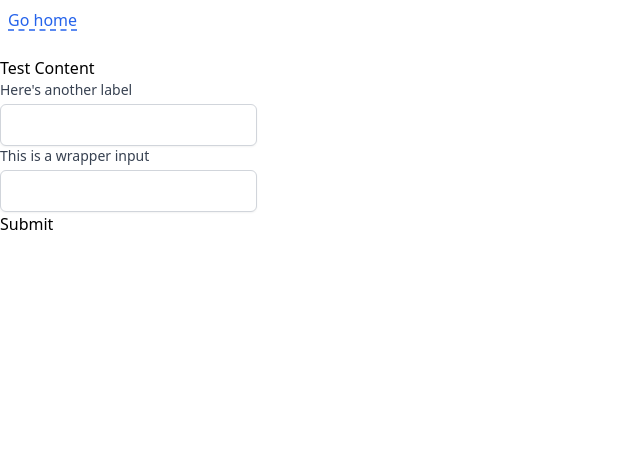
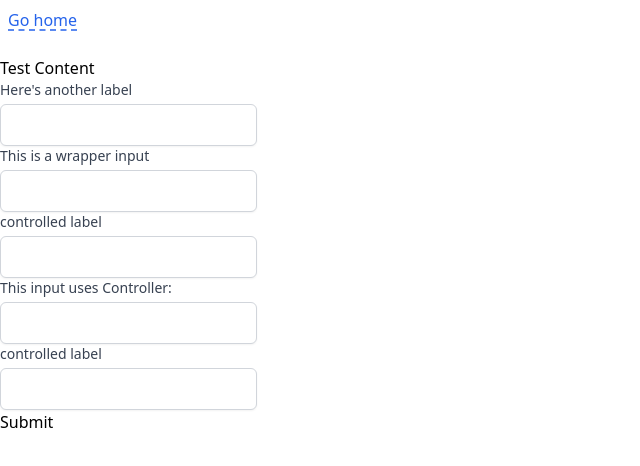
Before and after one commit to tayv/Project-Bubblegum, a Next.js app: page /quiz1/pg4 in a window 1280 px wide. Shown: the top 466 px of the page, without its empty margins (0-640 px from the left). Built offline with nearby package versions, Linux system fonts and the light colour scheme.

Commit message:
Added state to WrapperInput and also rhf Controller. Still needs work

```diff
--- a/components/UpdateInputState.tsx
+++ b/components/UpdateInputState.tsx
@@ -8,7 +8,7 @@ const UpdateInputState = () => {
       ...inputValue,
       [e.currentTarget.name]: e.currentTarget.value
     })
-    console.log("State", inputValue)
+    console.log("Save this value to state", inputValue)
   return [inputValue, handleInputChange] // Need so we can use array destructuring when called in the component to make state available
   }
 
--- a/components/WrapperInput.tsx
+++ b/components/WrapperInput.tsx
@@ -1,30 +1,44 @@
 import React, {FC} from 'react'
 import { Input } from '@components/atoms/input'
-import { appendErrors } from 'react-hook-form'
+import { useForm, Controller } from 'react-hook-form'
 import { InputProps } from '@components/atoms/input'
+import UpdateInputState from '@components/UpdateInputState'
+
 
 const WrapperInput: FC<InputProps> = ({
   name,
   rules,
-  register,
+ // register,
  // errors,
   onChange,
   ...props
 }) => {
 
  // const [inputValue, handleInputChange] = UpdateInputState()
+ const [inputValue, handleInputChange] = UpdateInputState()
+
+ const { register, control, handleSubmit, formState: { errors } } = useForm()
 
   const testName = {name}
  // console.log("name:", testName,"errors:", errors, "errors[{name}] is true:", !(errors[{name}]))
   return (
 
     <div>
-      <Input name={name} {...props} {...(register && register(name, rules))}
+      <Input name={name} {...props} {...register(name, {onChange: (e)=>{console.log("yes", e)} }, rules ) }
       />
       {
       //  errors[{name}] && <p className="text-red-600">Please enter something</p>
         // https://react-hook-form.com/api/useform/register rules says rhf uses dot notation only for typescript consistency
       }
+
+      <Controller
+        control={control}
+        name="test"
+        render={({ field }) => (
+          <Input label="controlled label" {...field} onChange={(e) => {console.log("jjjjj", field.value)}} />
+        )}
+      />
+
     </div>
 
   )
--- a/pages/quiz1/pg4.tsx
+++ b/pages/quiz1/pg4.tsx
@@ -4,7 +4,6 @@ import Breadcrumbs from '@components/Breadcrumbs'
 import { useForm } from 'react-hook-form'
 import WrapperInput from '@components/WrapperInput'
 import UpdateInputState from '@components/UpdateInputState'
-
 
  const testForm: FC = () => {
 
@@ -34,10 +33,20 @@ import UpdateInputState from '@components/UpdateInputState'
         name="firstWrapperInput"
         label="This is a wrapper input"
         type="text"
-        register={register}
+      //  register={register}
         rules={{ required: "You must enter something" }}
         //errors={errors}
         onChange={handleInputChange}
+      />
+
+      <WrapperInput
+        name="controllerInput"
+        label="This input uses Controller:"
+        type="text"
+        rules={{ required: "You must enter something" }}
+        defaultValue=""
+        //errors={errors}
+       // onChange={handleInputChange}
       />
 
       <button type="submit">Submit</button>
```
